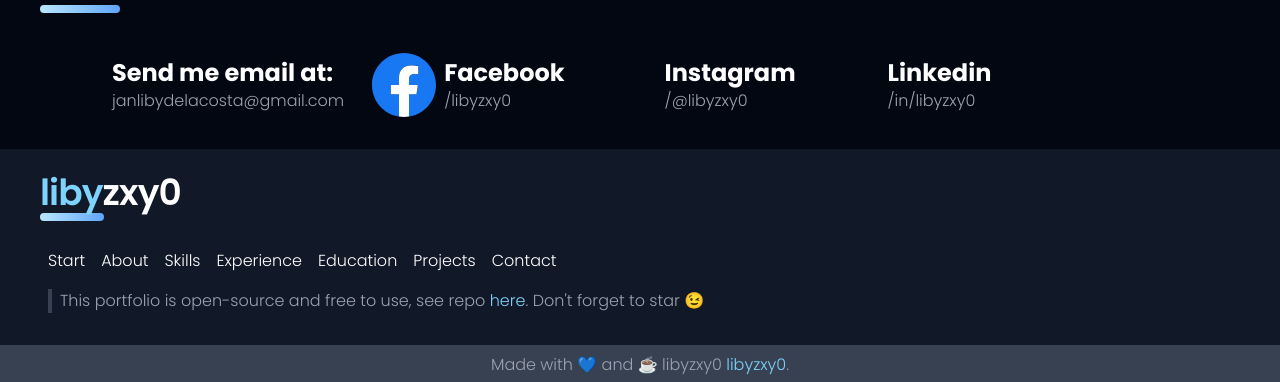
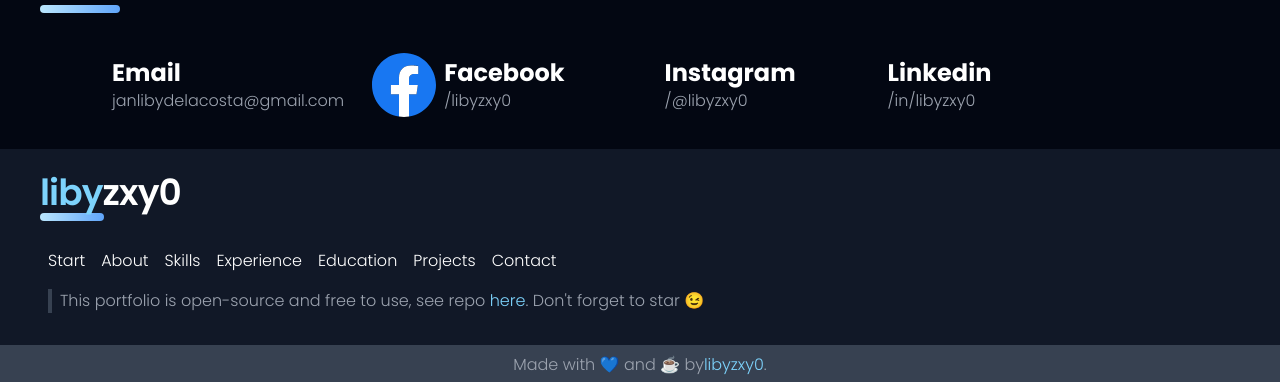
Before and after one commit to libyzxy0/modern-portfolio, a React (Vite) app: page / in a window 1280 px wide. Shown: the part 2537-2919 px from the top of the page. Built offline with nearby package versions, Linux system fonts and the light colour scheme; some icons are missing.

Commit message:
fix:typographical errors

```diff
--- a/src/sections/Contact.tsx
+++ b/src/sections/Contact.tsx
@@ -22,7 +22,7 @@ export default function Contact() {
             <Icon className="h-16 w-16" icon="ic:baseline-email" />
             <div className="flex flex-col">
               <h1 className="text-white text-2xl font-bold mx-2">
-                Send me email at:
+                Email
               </h1>
               <p className="text-gray-400 mx-2">janlibydelacosta@gmail.com</p>
             </div>
--- a/src/sections/Footer.tsx
+++ b/src/sections/Footer.tsx
@@ -68,7 +68,7 @@ export default function Footer() {
       </div>
       <div className="mt-8 w-full relative bottom-0 text-center flex items-center justify-center py-2 bg-gray-700">
         <p className="text-gray-400">
-          Made with 💙 and ☕ libyzxy0{" "}
+          Made with 💙 and ☕ by
           <a
             className="text-sky-300 hover:underline"
             href="https://libyzxy0.com"
```
